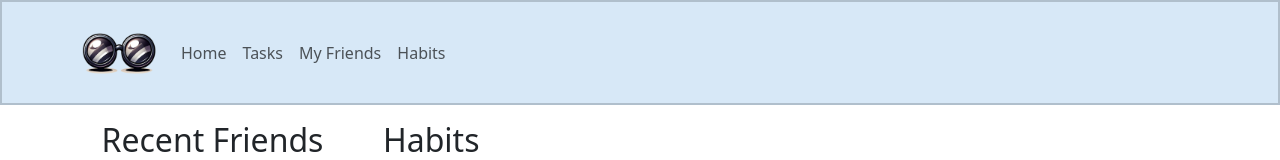
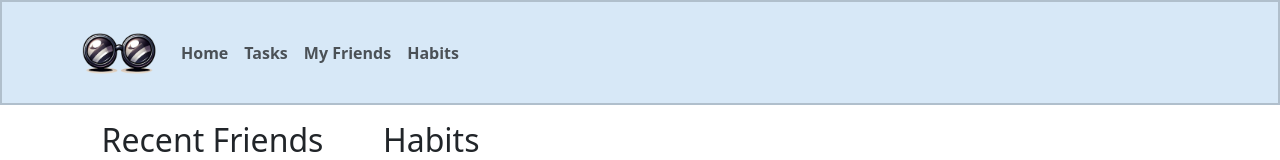
Before and after one commit to doctorbond2/GRUPPARBETE-Project-Morfjus, a React (Vite) app: page / in a window 1280 px wide. Shown: the top 160 px of the page. Built offline with nearby package versions, Linux system fonts and the light colour scheme.

Commit message:
lighthouse easy fixes

```diff
--- a/index.html
+++ b/index.html
@@ -1,9 +1,13 @@
-<!doctype html>
+<!DOCTYPE html>
 <html lang="en">
   <head>
     <meta charset="UTF-8" />
     <link rel="icon" type="image/svg+xml" href="/public/logo.png" />
     <meta name="viewport" content="width=device-width, initial-scale=1.0" />
+    <meta
+      name="description"
+      content="A web application to track and manage habits and tasks with the ability to add friends"
+    />
     <title>Morfjus</title>
   </head>
   <body>
--- a/src/pages/NavbarLayout.jsx
+++ b/src/pages/NavbarLayout.jsx
@@ -12,22 +12,22 @@ const NavbarLayout = () => {
       <Navbar expand="lg" className="comp-color">
         <Container>
           <Navbar.Brand as={Link} to="/">
-            <img src="public/logo.png" style={{ maxWidth: "75px" }}></img>
+            <img src="public/logo.png" alt="logo" style={{ maxWidth: "75px" }}></img>
           </Navbar.Brand>
           <Navbar.Toggle aria-controls="basic-navbar-nav" />
           <Navbar.Collapse id="basic-navbar-nav">
             <Nav className="me-auto">
               <Nav.Link as={Link} to="/">
-                Home
+                <b>Home</b>
               </Nav.Link>
               <Nav.Link as={Link} to="/tasks">
-                Tasks
+                <b>Tasks</b>
               </Nav.Link>
               <Nav.Link as={Link} to="/friends">
-                My Friends
+                <b>My Friends</b>
               </Nav.Link>
               <Nav.Link as={Link} to="/habits">
-                Habits
+                <b>Habits</b>
               </Nav.Link>
             </Nav>
           </Navbar.Collapse>
```
